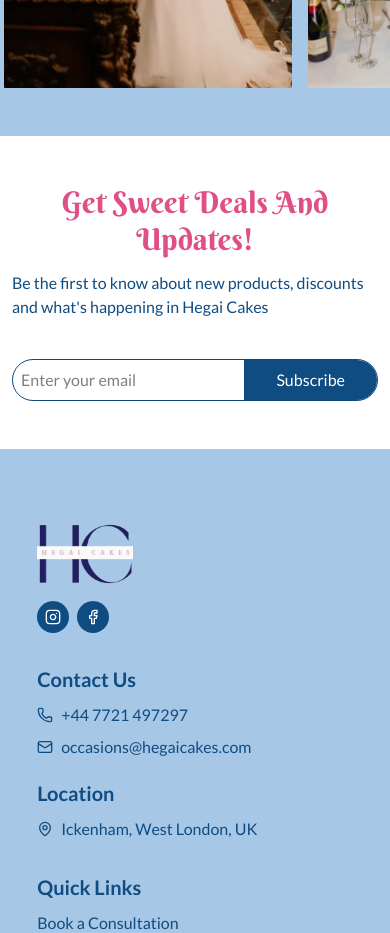
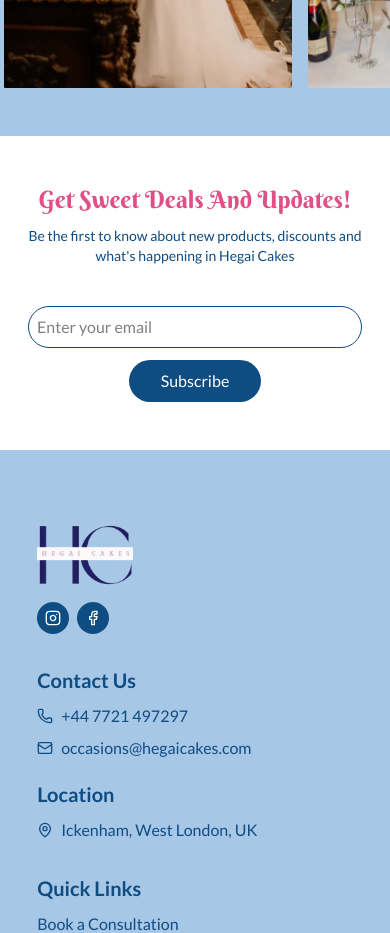
Before and after one commit to MonarchCorps/hegais-cakes, a Next.js app: page / in a window 390 px wide. Shown: the part 5240-6173 px from the top of the page. Built offline with nearby package versions, Linux system fonts and the light colour scheme; what pocketbase would draw is missing.

Commit message:
news letter section responsive

```diff
--- a/src/app/signup-news-letter.tsx
+++ b/src/app/signup-news-letter.tsx
@@ -10,15 +10,15 @@ export default function SignupNewsLetter() {
 
     return (
         <section>
-            <div className="max-w-[50rem] mx-auto py-12 px-3">
-                <h1 className={`${berkshireSwash.className} text-center text-3xl leading-tight capitalize text-[#E04F85]`}>
+            <div className="max-w-[50rem] mx-auto py-12 px-7">
+                <h1 className={`${berkshireSwash.className} text-center text-3xl leading-tight capitalize text-[#E04F85] max-[510px]:text-2xl`}>
                     Get sweet deals and updates!
                 </h1>
-                <p className="text-[#0F4C81] max-w-[40rem] mx-auto mt-3">
+                <p className="text-[#0F4C81] max-w-[40rem] mx-auto mt-3 text-center max-[510px]:text-sm">
                     Be the first to know about new products, discounts and what&apos;s happening in Hegai Cakes
                 </p>
                 <form
-                    className="flex items-center mt-10 border border-[#0F4C81] rounded-full"
+                    className="flex items-center mt-10 max-[510px]:flex-col max-[510px]:gap-y-3"
                     onSubmit={async (e) => {
                         e.preventDefault();
                         setNewsletterLoading(true);
@@ -39,7 +39,7 @@ export default function SignupNewsLetter() {
                         name="newsletter-email"
                         id="newsletter-email"
                         placeholder="Enter your email"
-                        className="w-full p-2 rounded-3xl focus:border-none focus:outline-none"
+                        className="w-full p-2 rounded-l-3xl rounded-r-none border border-[#0F4C81] max-[510px]:rounded-r-3xl"
                         value={newsletterEmail}
                         onChange={e => setNewsletterEmail(e.target.value)}
                         required
@@ -47,7 +47,7 @@ export default function SignupNewsLetter() {
                     />
                     <button
                         type="submit"
-                        className="bg-[#0F4C81] text-white py-2 px-8 rounded-r-3xl"
+                        className="bg-[#0F4C81] text-white py-[9px] px-8 rounded-r-3xl max-[510px]:rounded-l-3xl"
                         disabled={newsletterLoading}
                     >
                         {newsletterLoading ? "Subscribing..." : "Subscribe"}
--- a/src/components/home/designed.tsx
+++ b/src/components/home/designed.tsx
@@ -9,7 +9,7 @@ import Link from "next/link";
 export default function Designed() {
     return (
         <section>
-            <div className="relative pt-12 pb-1 px-3 max-w-[100rem] mx-auto">
+            <div className="relative pt-12 pb-1 px-3 max-w-[100rem] mx-auto overflow-x-hidden">
                 <div className="relative mb-8">
                     <motion.h1
                         initial={{ opacity: 0, y: 30 }}
```
